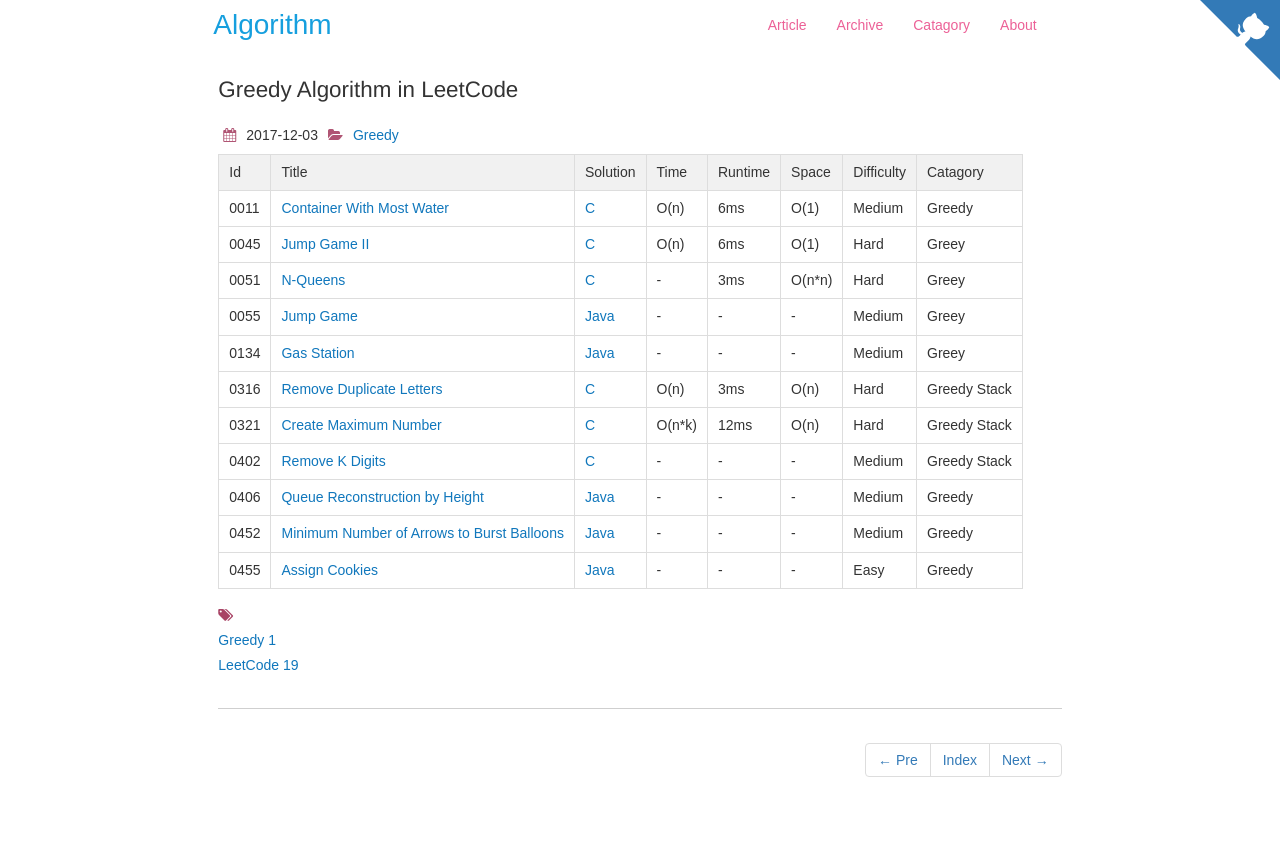
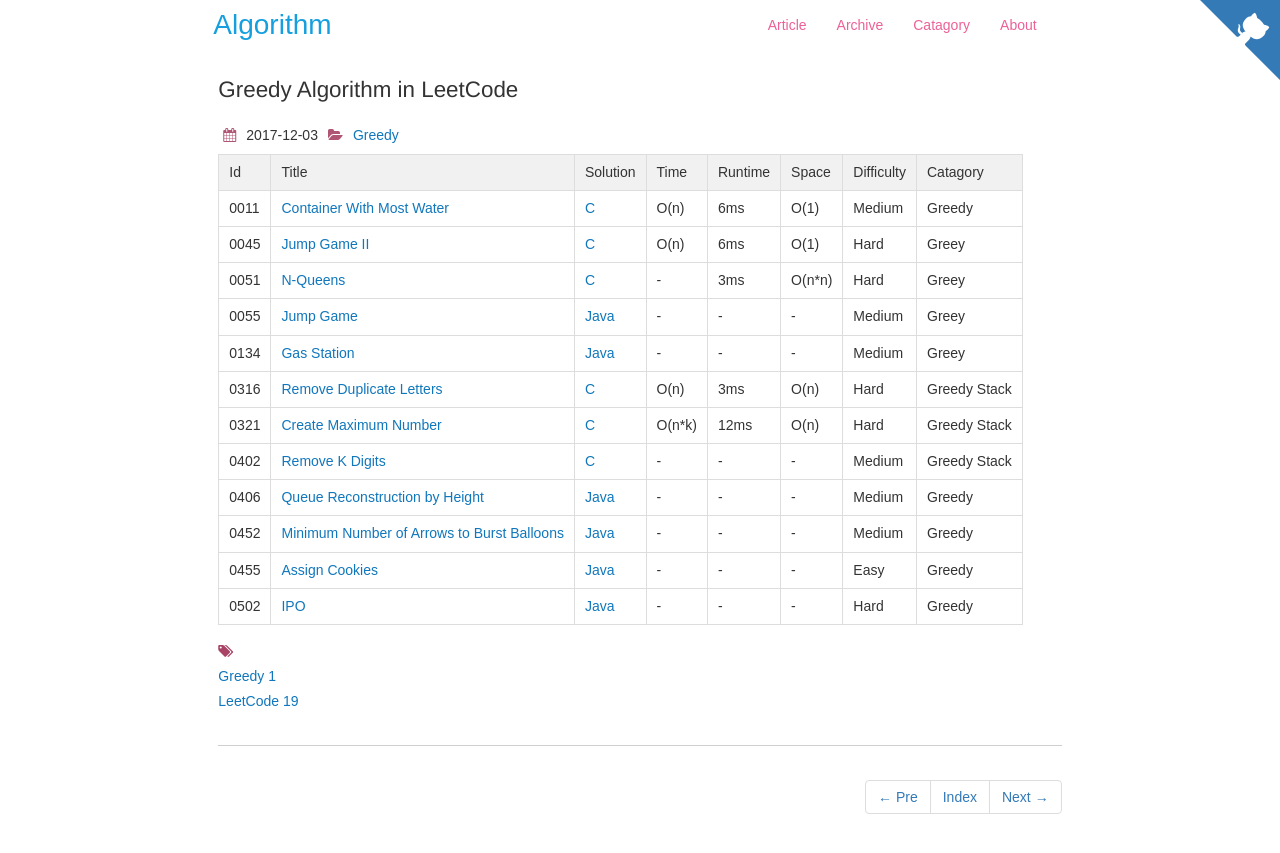
Before and after one commit to dunso/algorithm, a Jekyll site: the page built from docs/_posts/2017-12-03-Greedy.md, in a window 1280 px wide. Shown: the top 853 px of the page. Built offline with Jekyll 4.4.1, drawn with Linux system fonts in a browser that asks for light colours; nearby versions of some CDN libraries.

Commit message:
Add index of LeetCode0502.java to docs

```diff
--- a/docs/_posts/2017-12-03-Greedy.md
+++ b/docs/_posts/2017-12-03-Greedy.md
@@ -23,3 +23,4 @@
 |0406|[ Queue Reconstruction by Height](https://leetcode.com/problems/queue-reconstruction-by-height) | [Java](https://e.srl/leetcode-406/)  |-|-|-|Medium|Greedy|
 |0452|[ Minimum Number of Arrows to Burst Balloons](https://leetcode.com/problems/minimum-number-of-arrows-to-burst-balloons/) | [Java](https://e.srl/leetcode-452/)  |-|-|-|Medium|Greedy|
 |0455|[ Assign Cookies](https://leetcode.com/problems/assign-cookies/) | [Java](https://e.srl/leetcode-455/)  |-|-|-|Easy|Greedy|
+|0502|[IPO](https://leetcode.com/problems/ipo/) | [Java](https://e.srl/leetcode-502/)  |-|-|-|Hard|Greedy|
```
